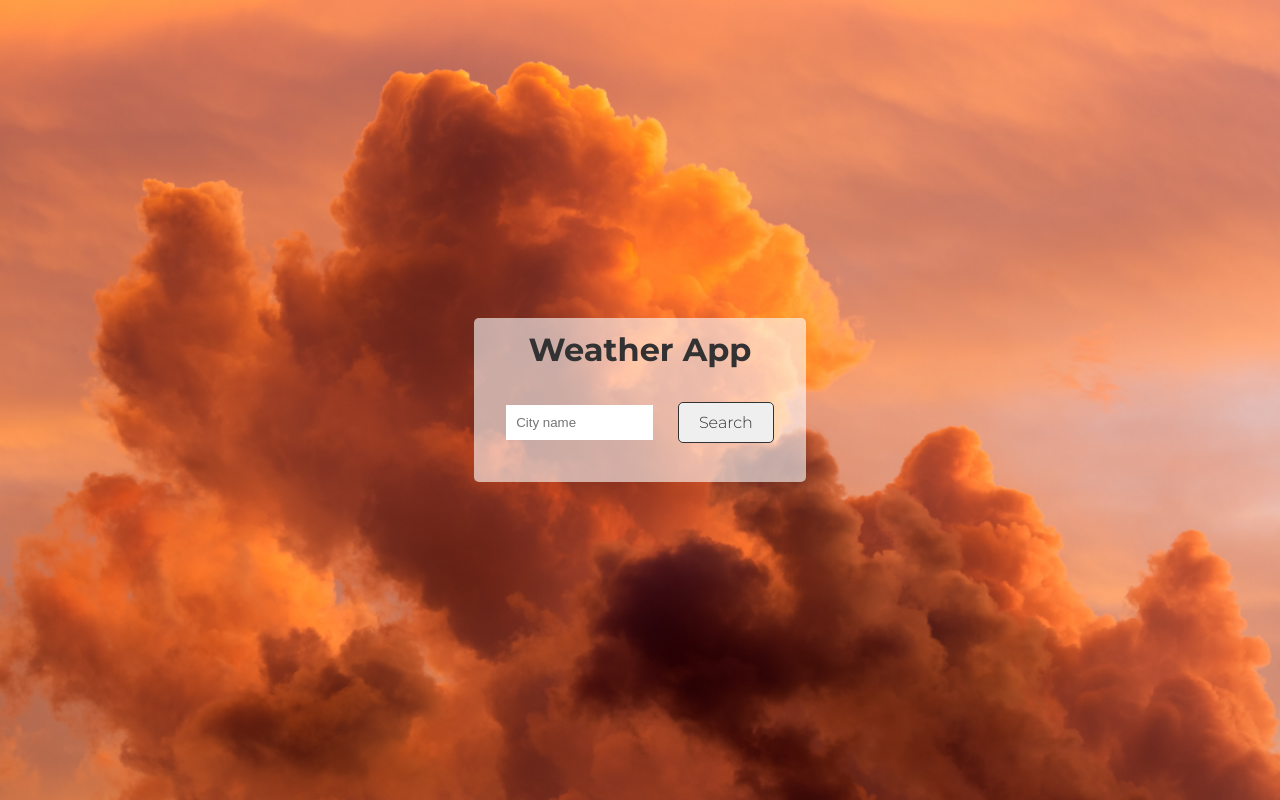
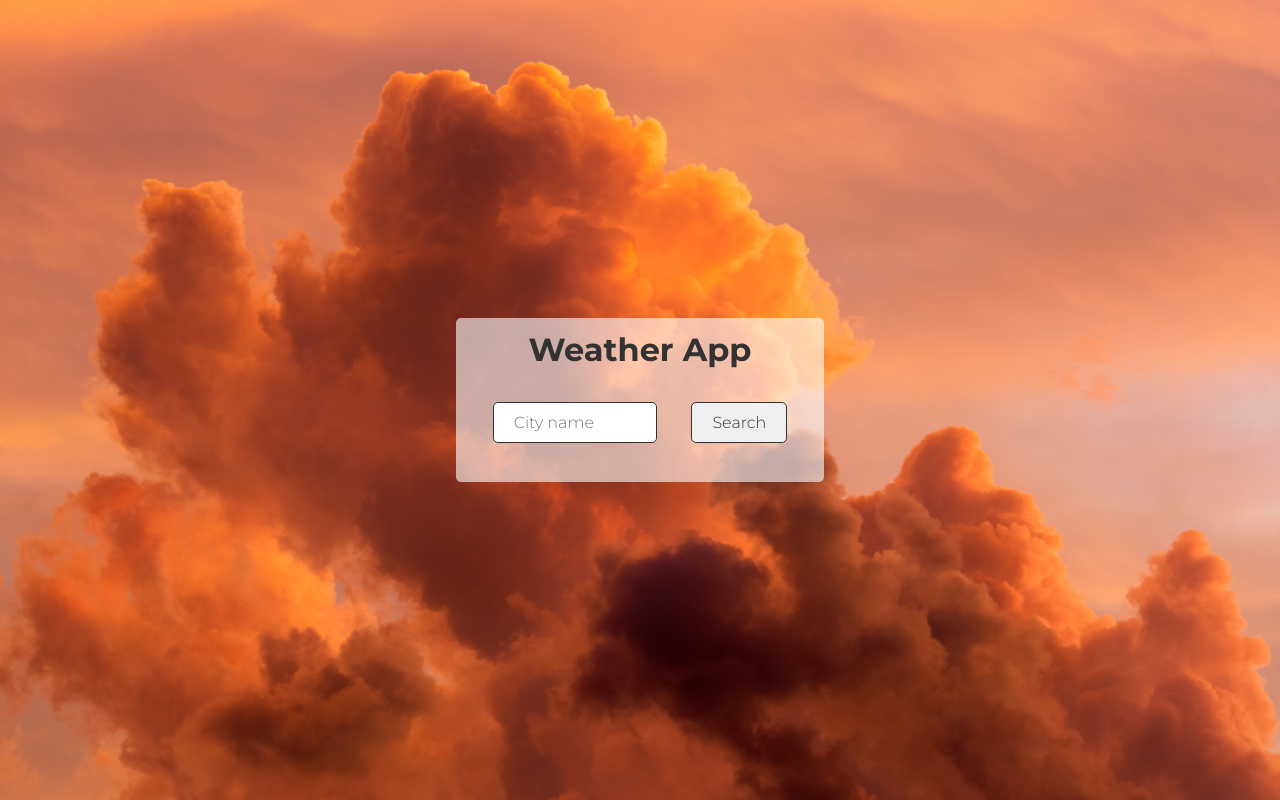
Before and after one commit to samchillcott/sam_react_weather_app, a React (Create React App) app: page / in a window 1280 px wide. Built offline with nearby package versions, Linux system fonts and the light colour scheme.

Commit message:
added open weather icon

```diff
--- a/src/App.css
+++ b/src/App.css
@@ -94,8 +94,13 @@ a {
 .search-bar {
 	/* background-color: blue; */
 	width: 50%;
-	border: none;
-	padding: 10px;
+	border: 1px solid #333232;
+	padding: 10px 20px;
+	color: white;
+	border-radius: 5px;
+	font-size: 1rem;
+	color: #333232;
+	font-family: 'Montserrat', sans-serif;
 }
 
 .search-button {
--- a/src/App.js
+++ b/src/App.js
@@ -82,6 +82,7 @@ const App = () => {
 				{typeof weather.main != "undefined" ? (
 					<div className="weather">
 						<Weather
+							icon={weather.weather[0].icon}
 							key={weather.id}
 							city={weather.name}
 							code={weather.sys.country}
--- a/src/weather.js
+++ b/src/weather.js
@@ -2,7 +2,7 @@ import React from "react";
 import style from "./weather.module.css";
 import isoCountries from "./countries.js";
 
-const Weather = ({ city, code, desc, temp, feel, cloud, sunrise, sunset }) => {
+const Weather = ({ city, code, icon, desc, temp, feel, cloud, sunrise, sunset }) => {
 	// convert unix to sunrise
 	const dateObj = new Date(sunrise * 1000);
 	const utcString = dateObj.toUTCString();
@@ -24,8 +24,9 @@ const Weather = ({ city, code, desc, temp, feel, cloud, sunrise, sunset }) => {
 	return (
 		<div className={style.weather}>
 			<p>
-				Current Weather For {city}, {country}
+				{city}, {country}
 			</p>
+			<img src={`http://openweathermap.org/img/w/${icon}.png`} alt=""/>
 			<ul>
 				<li>Summary: {desc}</li>
 				<li>Temperature {({ temp } = Math.round(temp))}°c</li>
```
